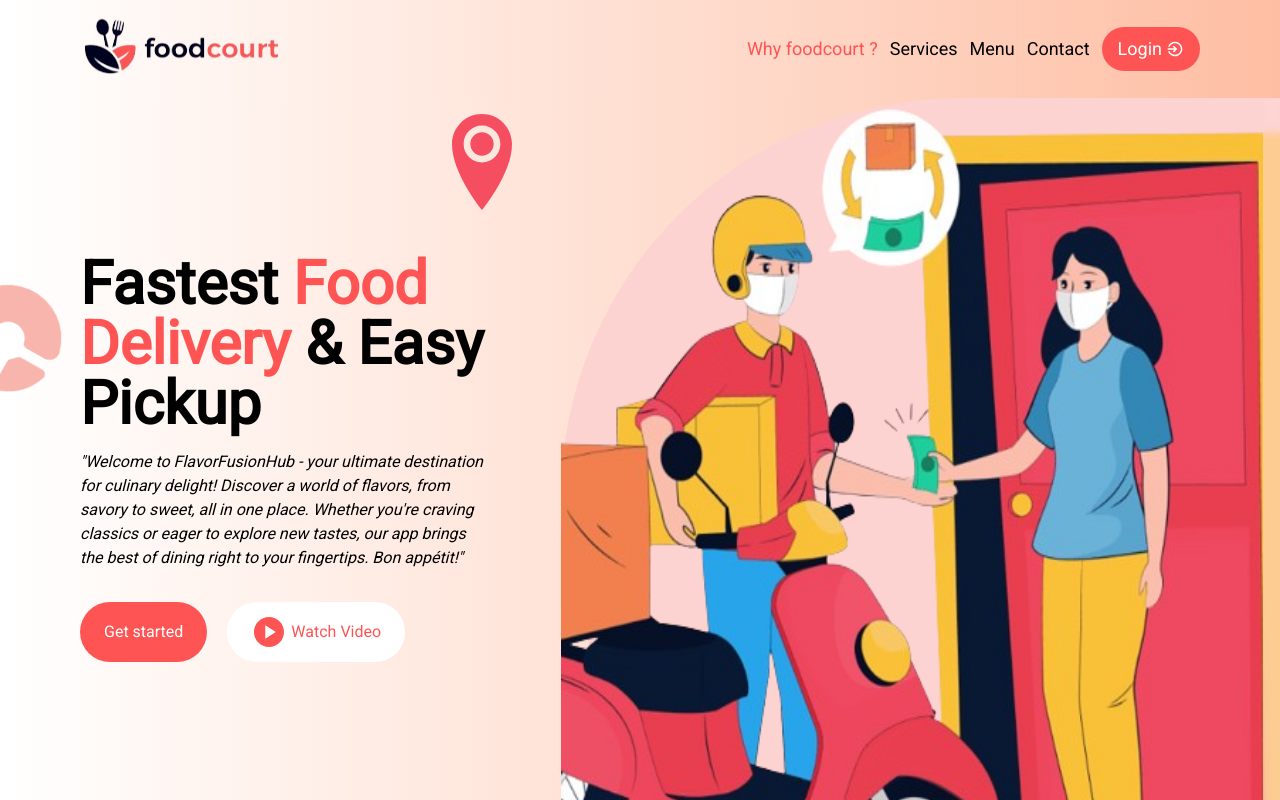
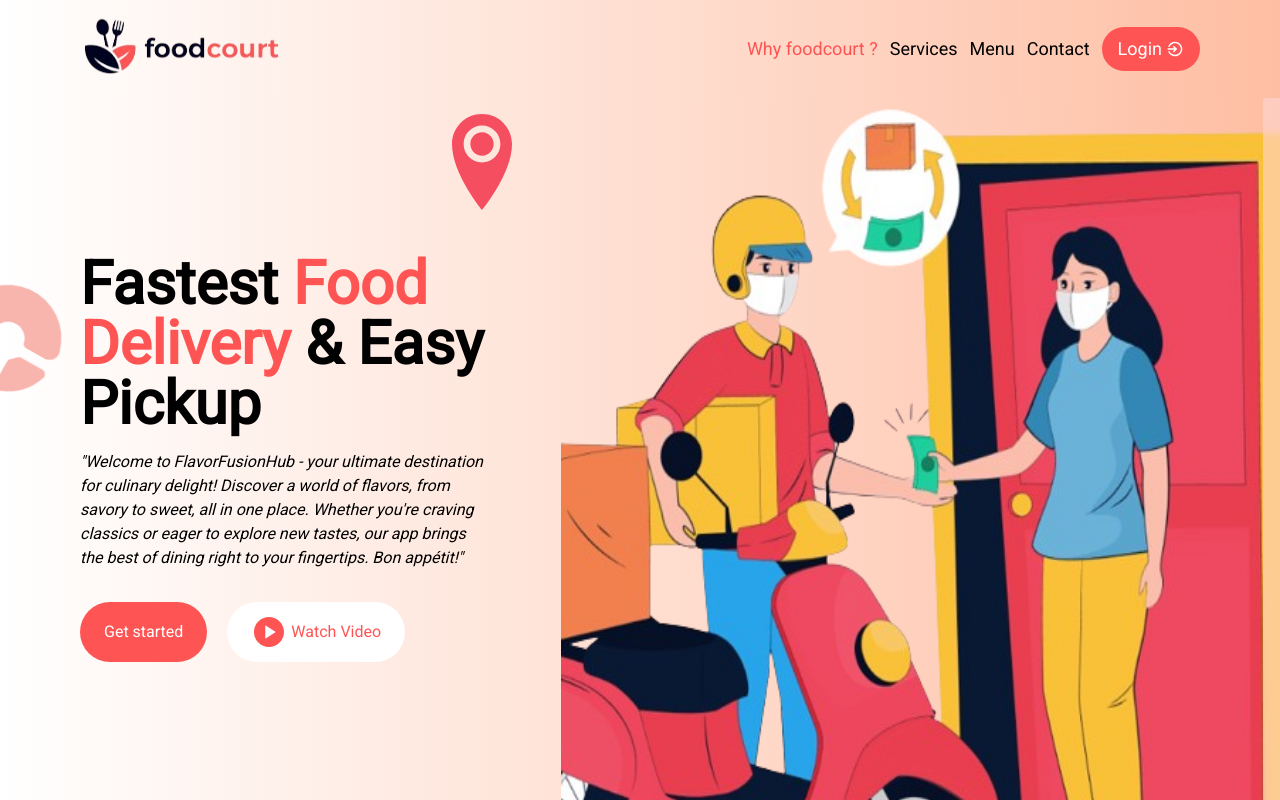
Before and after one commit to Ayu85/foodcourt-React-Food-Ordering-App, a React (Create React App) app in the folder foodcourt/: page / in a window 1280 px wide. Shown: the top 800 px of the page. Built offline with nearby package versions, Linux system fonts and the light colour scheme.

Commit message:
secondary

```diff
--- a/foodcourt/src/components/Header.js
+++ b/foodcourt/src/components/Header.js
@@ -18,7 +18,7 @@ const Header = () => {
     useScroll();
     const dispatch = useDispatch();
     return (
-        <div className={`  z-50  flex sticky top-0 justify-between lg:px-20 md:px-20 sm:px-10 px-10 sm:gap-10 py-3 items-center bg-gradient-to-l from-[#FEBEA3]   ${isTransparentHeader && "backdrop-blur-sm filter bg-gradient-to-l from-[#ffd5d492] to-[#fff4f38b]"}`}>
+        <div className={`  z-50  flex sticky top-0 justify-between lg:px-20 md:px-20 sm:px-10 px-10 sm:gap-10 py-3 items-center bg-gradient-to-l from-[#FEBEA3]   ${isTransparentHeader && "backdrop-blur-sm filter bg-gradient-to-l from-[#febea39d]"}`}>
             <div><img src={logo} alt='logo' /></div>
             <div className='list-none lg:flex gap-3 text-lg items-center md:hidden sm:hidden hidden'>
                 <li className='text-[#FF5454]'>Why foodcourt ?</li>
--- a/foodcourt/src/components/Herosection.js
+++ b/foodcourt/src/components/Herosection.js
@@ -39,7 +39,7 @@ const Herosection = () => {
                 </buttonsection>
 
             </div>
-            <div className='h-full bg-[#FCD3D1] rounded-l-full lg:block hidden'>
+            <div className='h-full  rounded-l-full lg:block hidden'>
                 <img src={herobg} alt='logo' className='h-full ' />
             </div>
             {
```
